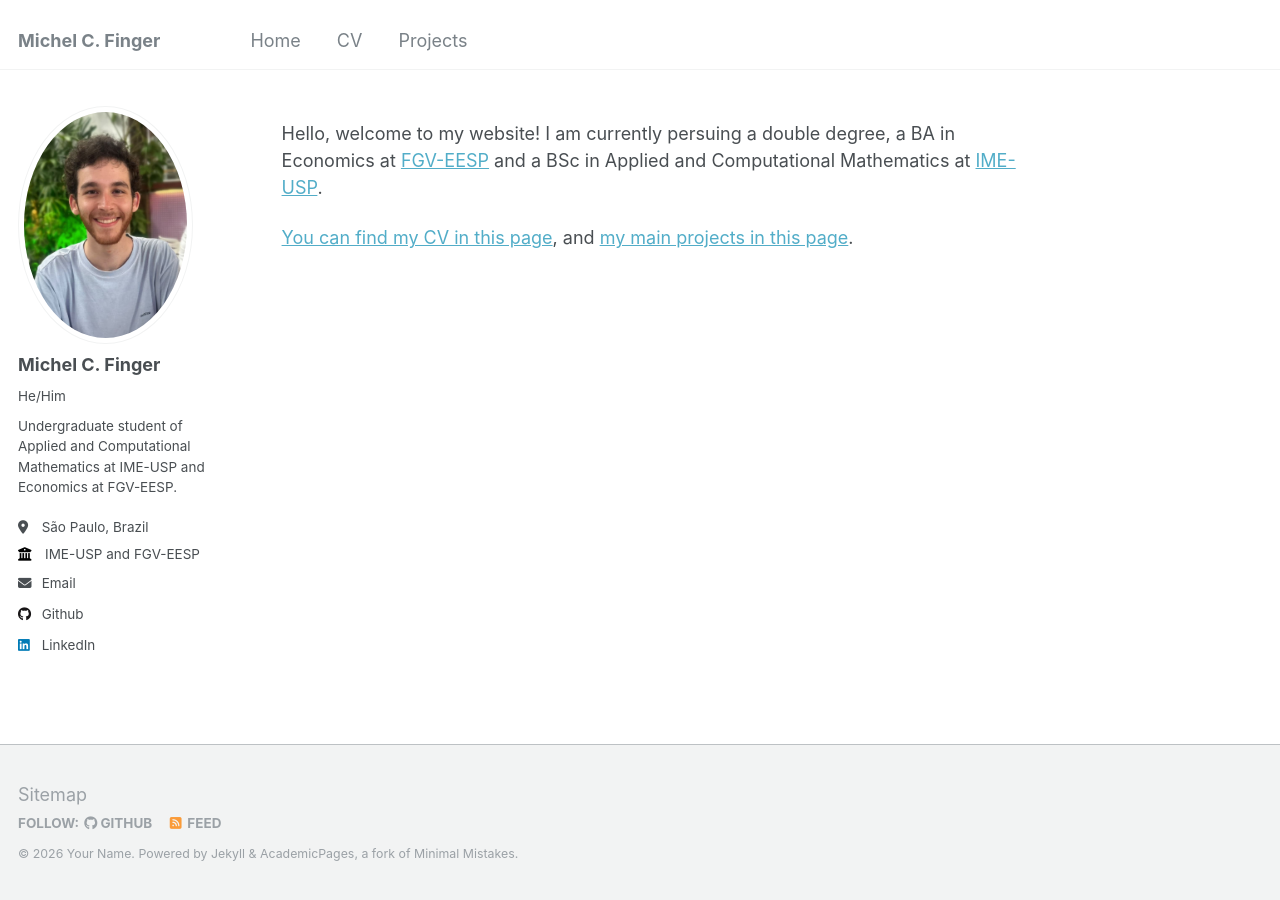
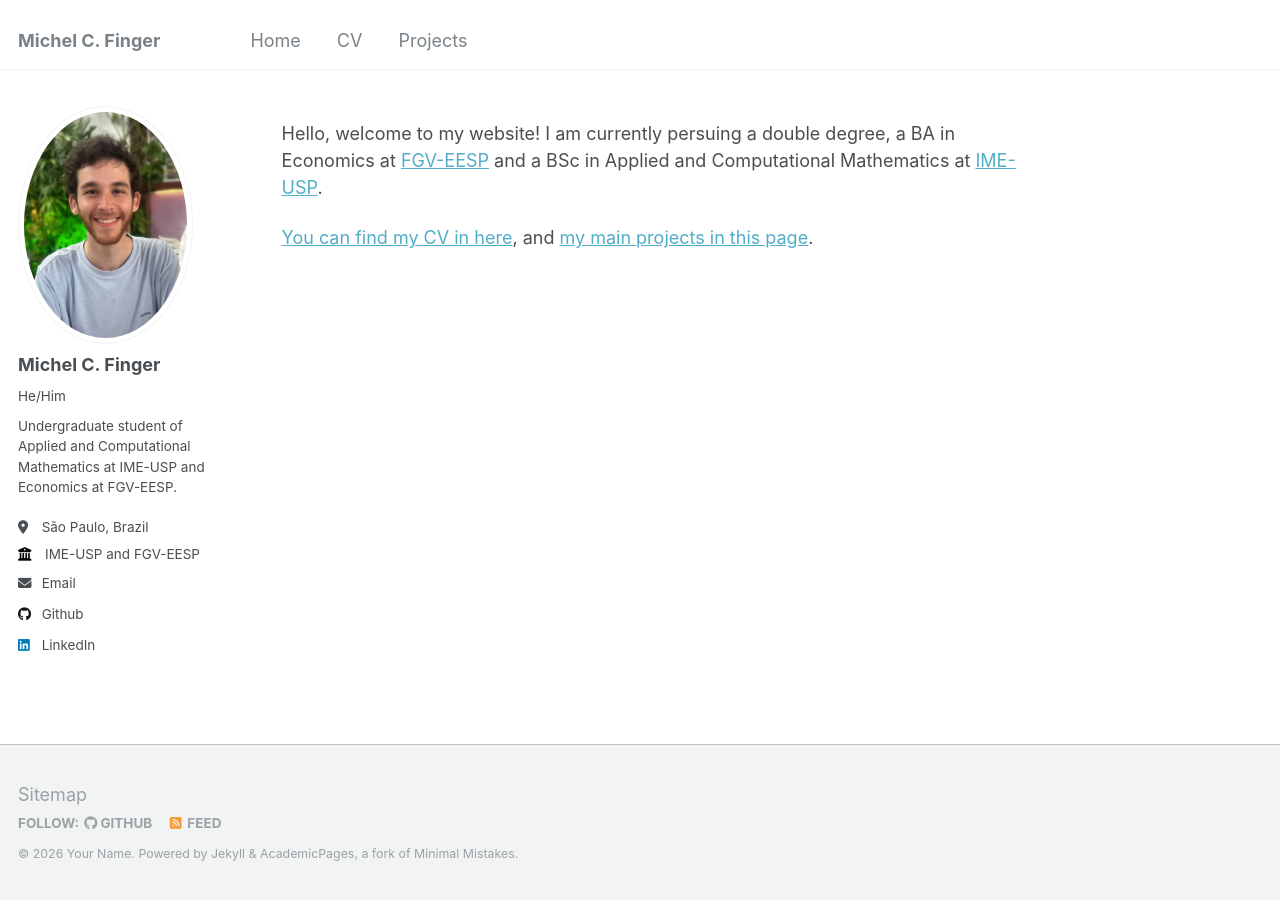
Before and after one commit to Micsifin/micsifin.github.io, a Jekyll site: the page built from _pages/about.md, in a window 1280 px wide. Built offline with Jekyll 4.4.1, drawn with Linux system fonts in a browser that asks for light colours.

Commit message:
Update CV link

```diff
--- a/_pages/about.md
+++ b/_pages/about.md
@@ -10,4 +10,4 @@ redirect_from:
 
 Hello, welcome to my website! I am currently persuing a double degree, a BA in Economics at [FGV-EESP](https://economics-sp.fgv.br/) and a BSc in Applied and Computational Mathematics at [IME-USP](https://www.ime.usp.br/en/home/).
 
-[You can find my CV in this page](/cv), and [my main projects in this page](/projects).
+[You can find my CV in here](/files/Undergraduate_CV__english_-1.pdf), and [my main projects in this page](/projects).
```
